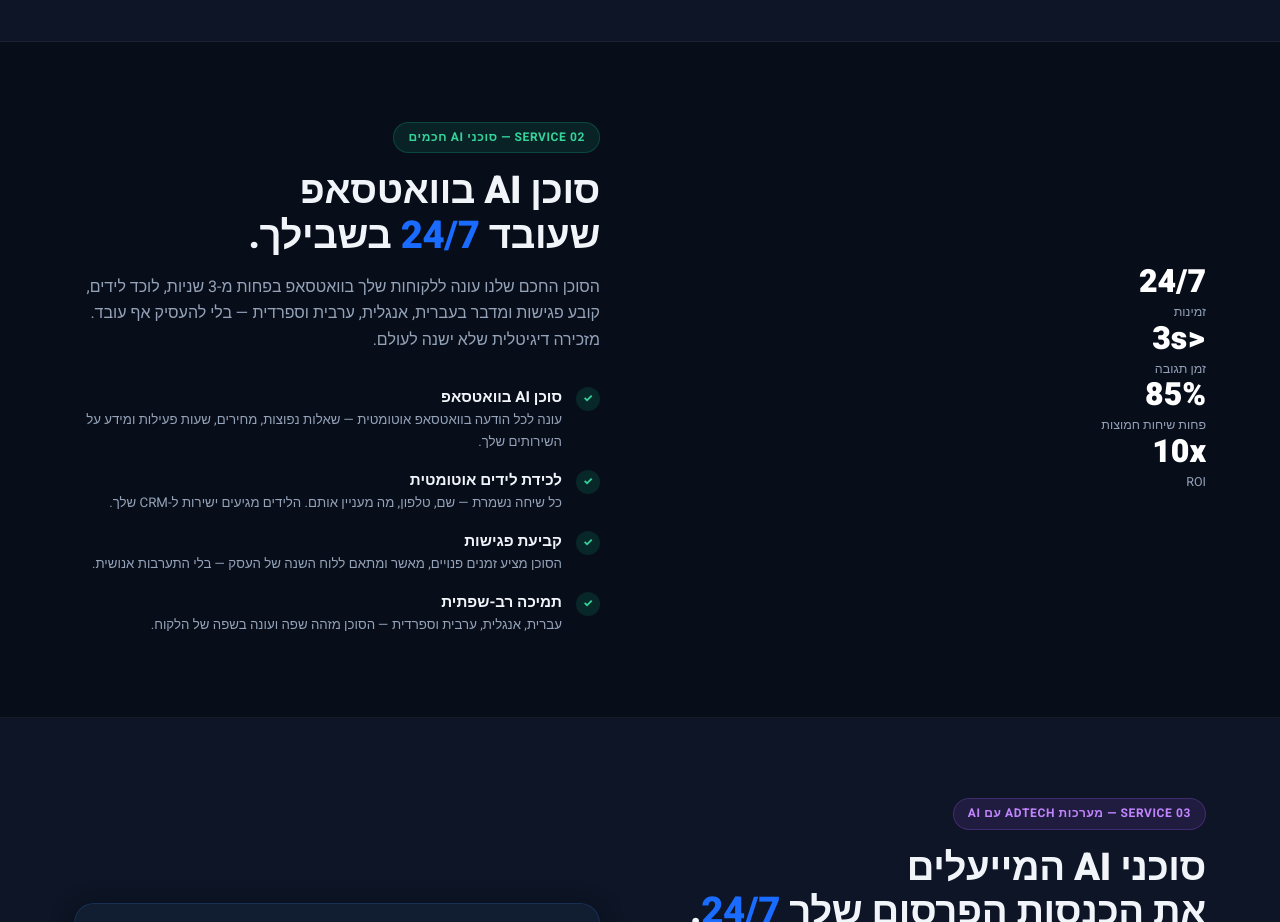
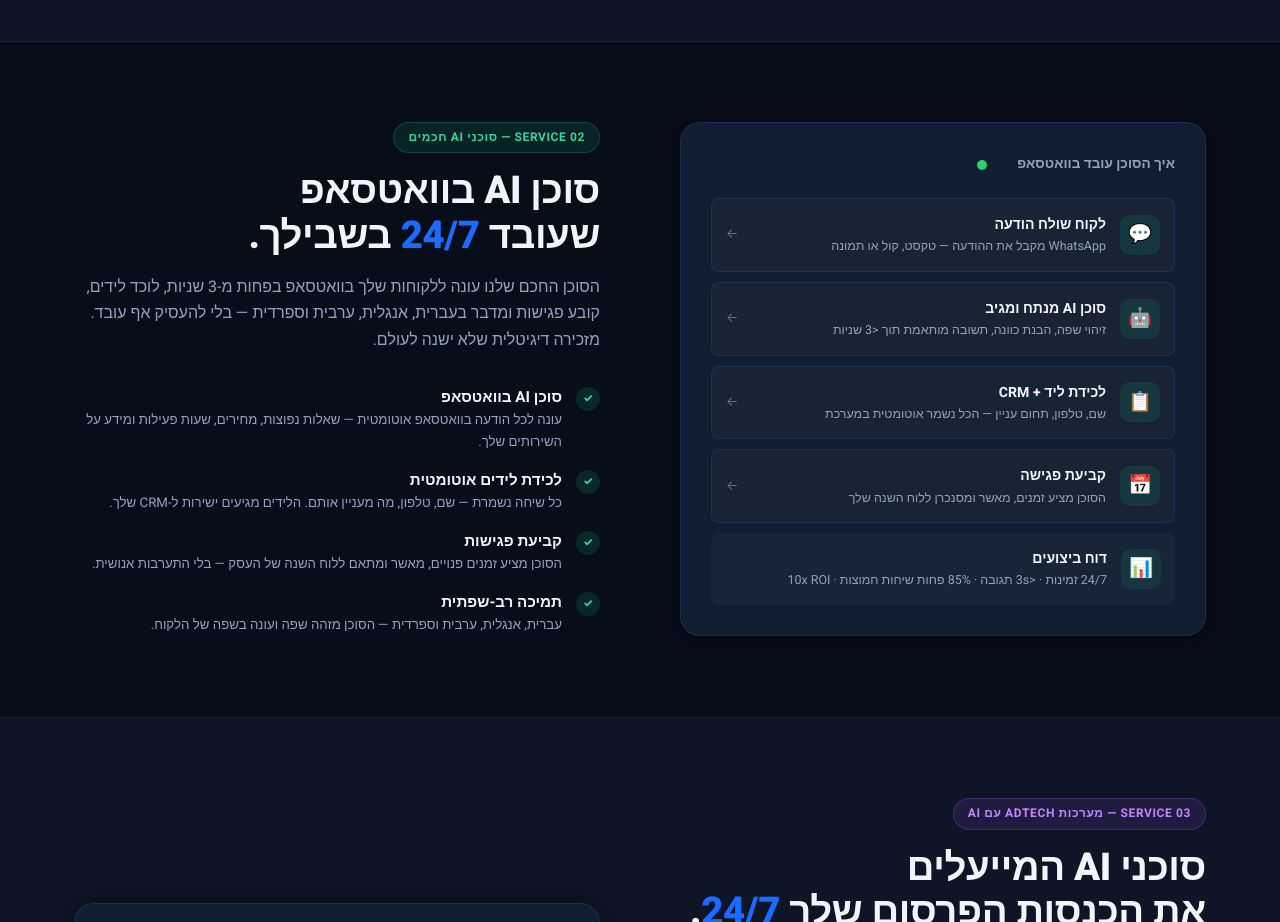
Before and after one commit to Titus9123/clarvix-landing, a website: page he.html in a window 1280 px wide. Shown: the part 3100-4022 px from the top of the page. Drawn offline with Linux system fonts and the light colour scheme.

Commit message:
Service 02: replace stat-grid with detail-panel (match layout of Services 01 & 03)

```diff
--- a/he.html
+++ b/he.html
@@ -695,12 +695,54 @@ body, h1, h2, h3, h4, h5, h6, p, a, span, li, label, input, textarea, select, bu
           </li>
         </ul>
       </div>
-      <div class="detail-visual">
-        <div class="stat-grid">
-          <div class="stat-card"><div class="stat-num">24/7</div><div class="stat-lbl">זמינות</div></div>
-          <div class="stat-card"><div class="stat-num"><3s</div><div class="stat-lbl">זמן תגובה</div></div>
-          <div class="stat-card"><div class="stat-num">85%</div><div class="stat-lbl">פחות שיחות חמוצות</div></div>
-          <div class="stat-card"><div class="stat-num">10x</div><div class="stat-lbl">ROI</div></div>
+      <div>
+        <div class="detail-panel">
+          <div class="panel-header">
+            <div class="panel-dot" style="background:#25D366"></div>
+            <div class="panel-dot" style="background:var(--green)"></div>
+            <h4>איך הסוכן עובד בוואטסאפ</h4>
+          </div>
+          <div class="agent-panel">
+            <div class="agent-item">
+              <div class="agent-icon a-ico-g">💬</div>
+              <div class="agent-txt">
+                <strong>לקוח שולח הודעה</strong>
+                <span>WhatsApp מקבל את ההודעה — טקסט, קול או תמונה</span>
+              </div>
+              <span class="agent-arrow">←</span>
+            </div>
+            <div class="agent-item">
+              <div class="agent-icon a-ico-g">🤖</div>
+              <div class="agent-txt">
+                <strong>סוכן AI מנתח ומגיב</strong>
+                <span>זיהוי שפה, הבנת כוונה, תשובה מותאמת תוך &lt;3 שניות</span>
+              </div>
+              <span class="agent-arrow">←</span>
+            </div>
+            <div class="agent-item">
+              <div class="agent-icon a-ico-g">📋</div>
+              <div class="agent-txt">
+                <strong>לכידת ליד + CRM</strong>
+                <span>שם, טלפון, תחום עניין — הכל נשמר אוטומטית במערכת</span>
+              </div>
+              <span class="agent-arrow">←</span>
+            </div>
+            <div class="agent-item">
+              <div class="agent-icon a-ico-g">📅</div>
+              <div class="agent-txt">
+                <strong>קביעת פגישה</strong>
+                <span>הסוכן מציע זמנים, מאשר ומסנכרן ללוח השנה שלך</span>
+              </div>
+              <span class="agent-arrow">←</span>
+            </div>
+            <div class="agent-item" style="border:none;">
+              <div class="agent-icon a-ico-g">📊</div>
+              <div class="agent-txt">
+                <strong>דוח ביצועים</strong>
+                <span>24/7 זמינות · &lt;3s תגובה · 85% פחות שיחות חמוצות · 10x ROI</span>
+              </div>
+            </div>
+          </div>
         </div>
       </div>
     </div>
```
